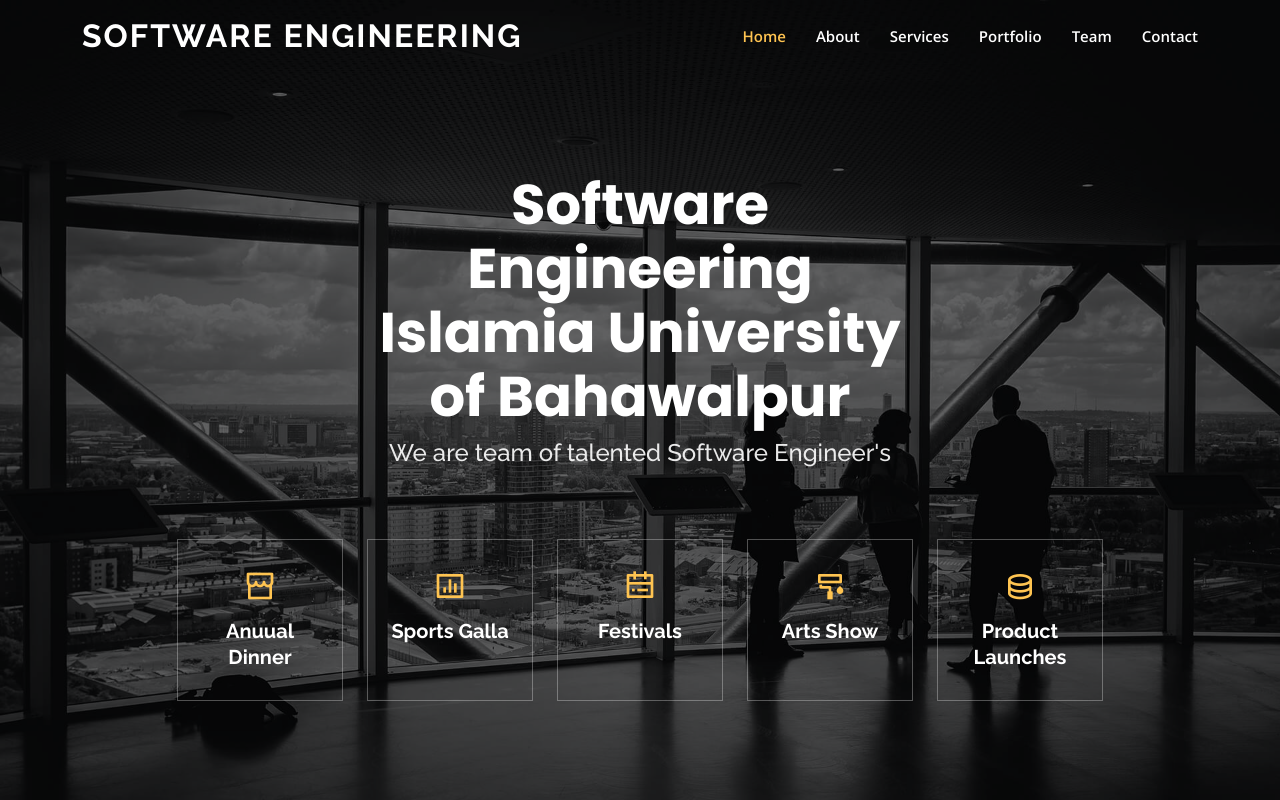
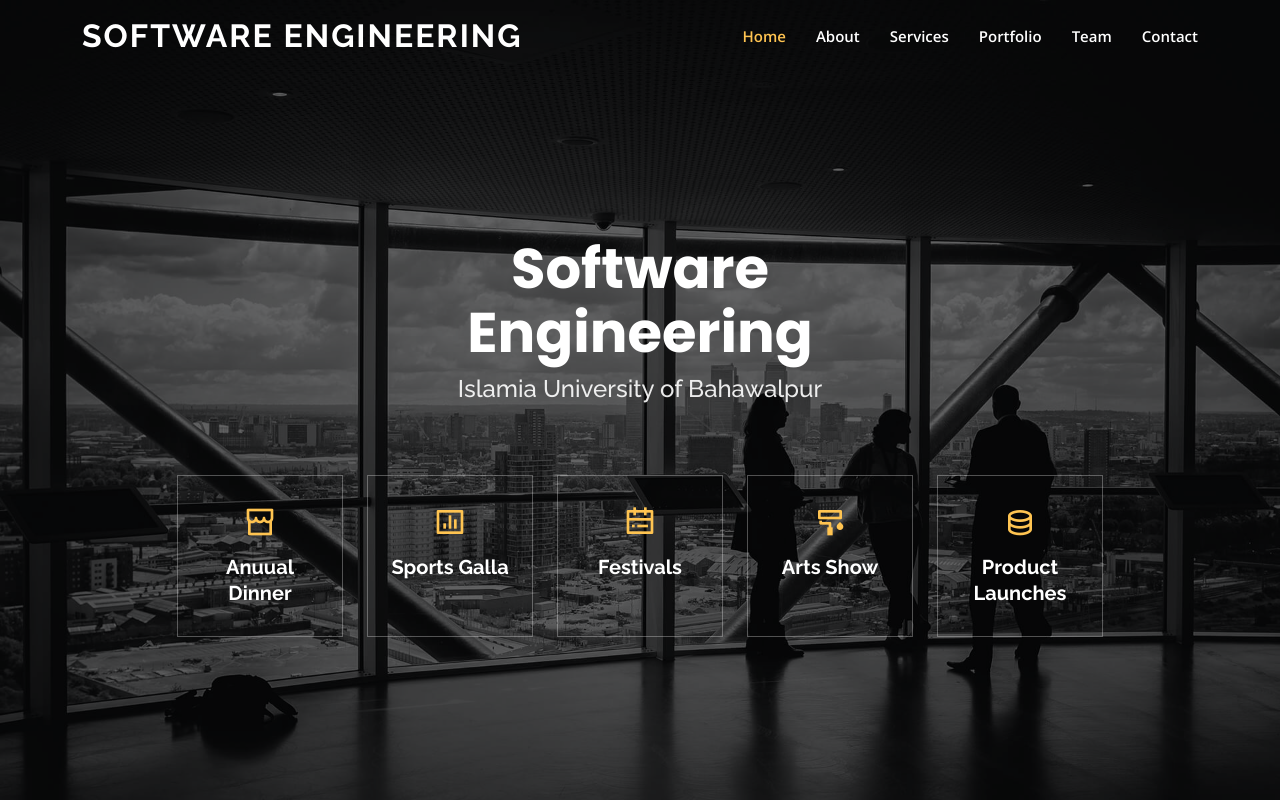
Before and after one commit to abdulrehman705/SoftwareEngineeringWebsite, a plain HTML site: page index.html in a window 1280 px wide. Shown: the top 800 px of the page. Drawn offline with nearby package versions, Linux system fonts and the light colour scheme.

Commit message:
Update index.html

```diff
--- a/index.html
+++ b/index.html
@@ -42,8 +42,8 @@
     <div class="container" data-aos="fade-up">
       <div class="row justify-content-center" data-aos="fade-up" data-aos-delay="150">
         <div class="col-xl-6 col-lg-8">
-          <h1>Software Engineering Islamia University of Bahawalpur</h1>
-          <h2>We are team of talented Software Engineer's</h2>
+          <h1>Software Engineering</h1>
+          <h2>Islamia University of Bahawalpur</h2>
         </div>
       </div>
       <div class="row gy-4 mt-5 justify-content-center" data-aos="zoom-in" data-aos-delay="250">
```
